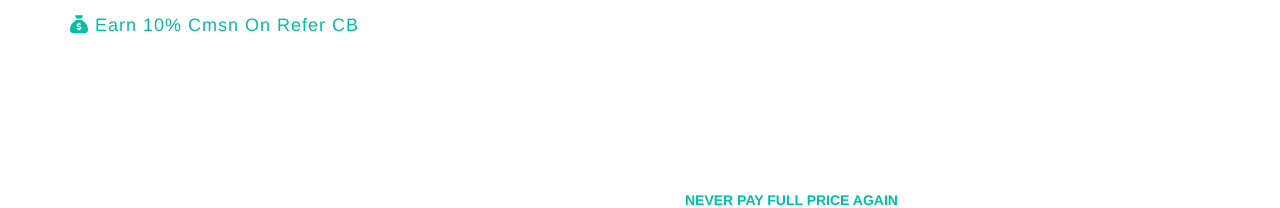
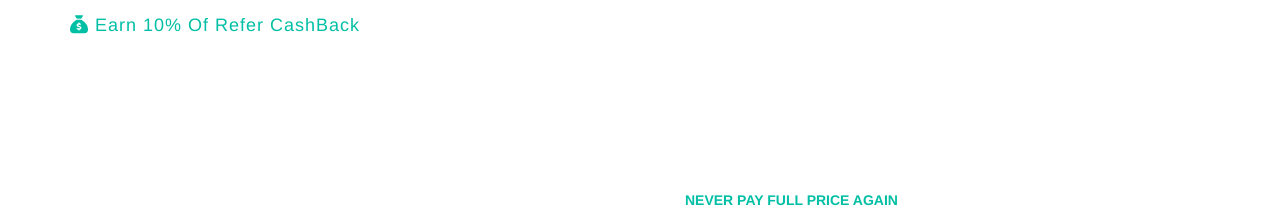
Before and after one commit to allpreegroup/allpreegroup.github.io, a Jekyll site: the page built from index.html, in a window 1280 px wide. Shown: the top 208 px of the page. Built offline with Jekyll 4.4.1, drawn with Linux system fonts in a browser that asks for light colours; nearby versions of some CDN libraries.

Commit message:
Update navigation.html

```diff
--- a/_includes/navigation.html
+++ b/_includes/navigation.html
@@ -6,7 +6,7 @@
                    <!--<span class="sr-only">Toggle navigation</span> Menu <i class="fa-solid fa-bars"></i>-->
                 </button>
 
-             <a class="navbar-brand page-scroll" href=""><i class="fa-solid fa-sack-dollar"></i>&nbsp;Earn 10% Cmsn On Refer CB</a>
+             <a class="navbar-brand page-scroll" href=""><i class="fa-solid fa-sack-dollar"></i>&nbsp;Earn 10% Of Refer CashBack</a>
 
 
 
```
